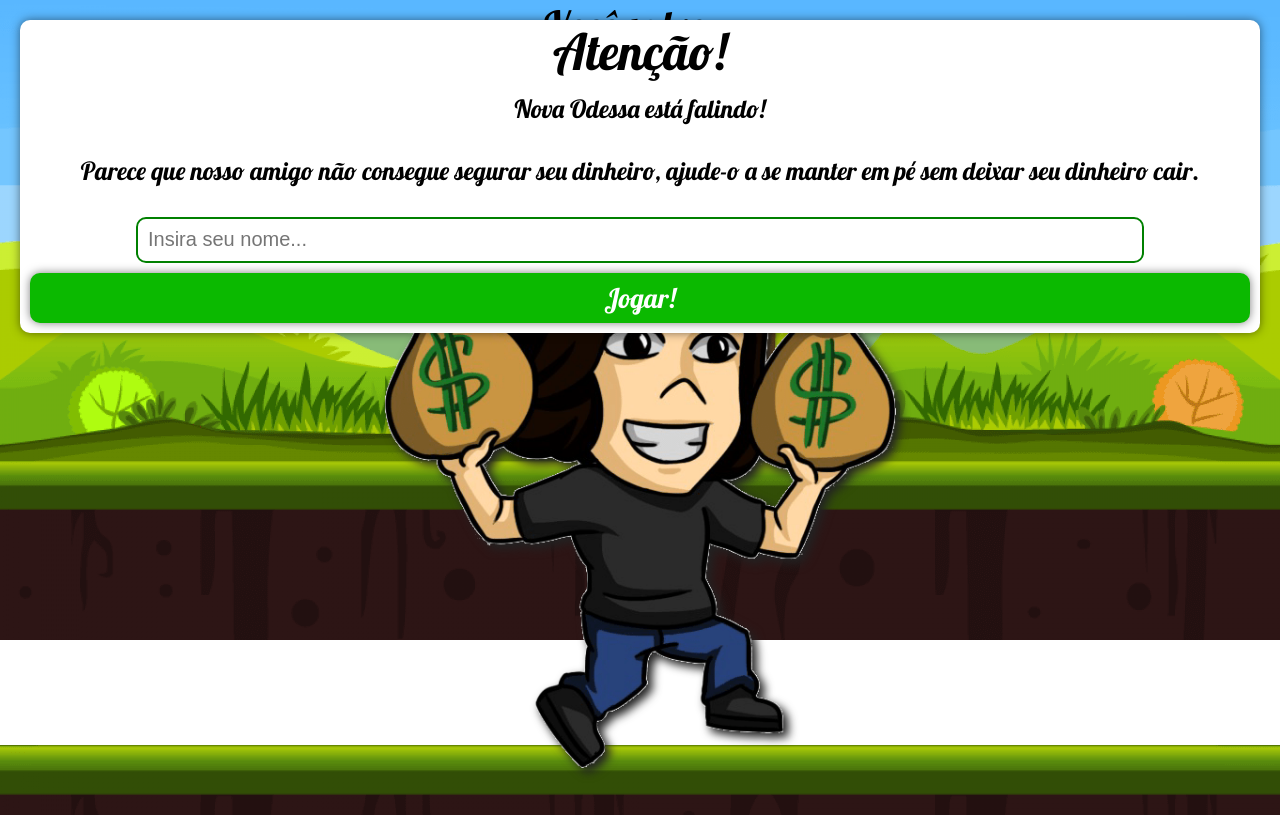
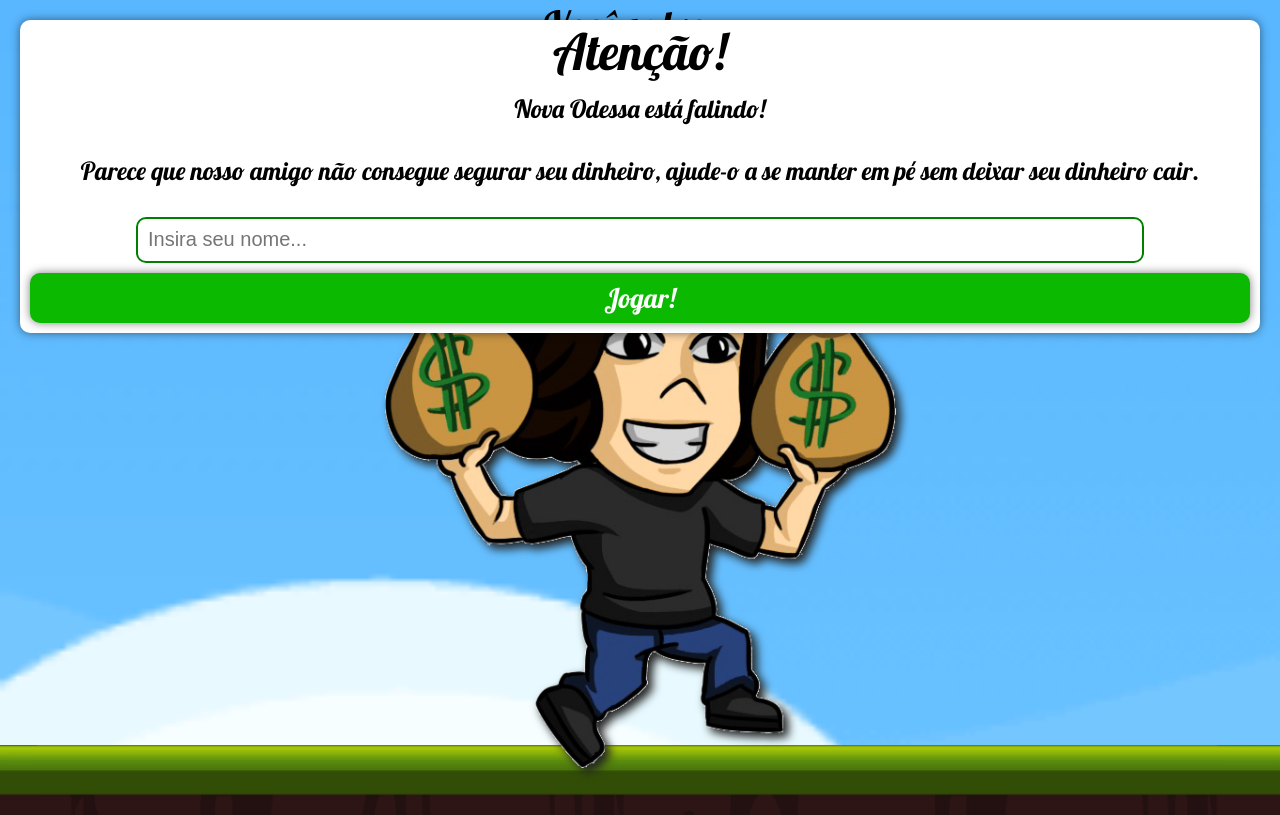
Before and after one commit to Lucas-Camilo/Projeto_barros, a Django app: page / in a window 1280 px wide. Run offline with Django 3.2, Linux system fonts and the light colour scheme.

Commit message:
servidor

```diff
--- a/static/componentes/aurerio.css
+++ b/static/componentes/aurerio.css
@@ -1,6 +1,6 @@
 	@import url('https://fonts.googleapis.com/css?family=Lobster');
 
-	body{text-align: center;  font-family: 'Lobster', cursive; margin: 0px; background-image: url('../sprites/background/background.png'); background-repeat: no-repeat; background-position: top center;  -webkit-touch-callout: none; -webkit-user-select: none; -khtml-user-select: none; -moz-user-select: none; -ms-user-select: none; user-select: none; overflow: hidden; }
+	body{text-align: center;  font-family: 'Lobster', cursive; margin: 0px; background-image: url('../sprites/background/background.png');   background-repeat: no-repeat; background-position: top center;  -webkit-touch-callout: none; -webkit-user-select: none; -khtml-user-select: none; -moz-user-select: none; -ms-user-select: none; user-select: none; overflow: hidden;  background-size: 500% auto;}
 
 	#App{ overflow: hidden; overflow-y: hidden; overflow-y: hidden; }
 	#Player{width: 100%; position: absolute; margin-left: auto;margin-right: auto;left: 0;right: 0;  transform-origin: bottom; bottom: 0;   -webkit-filter: drop-shadow(5px 5px 5px #222);
```
Also changed, not shown: db.sqlite3.
